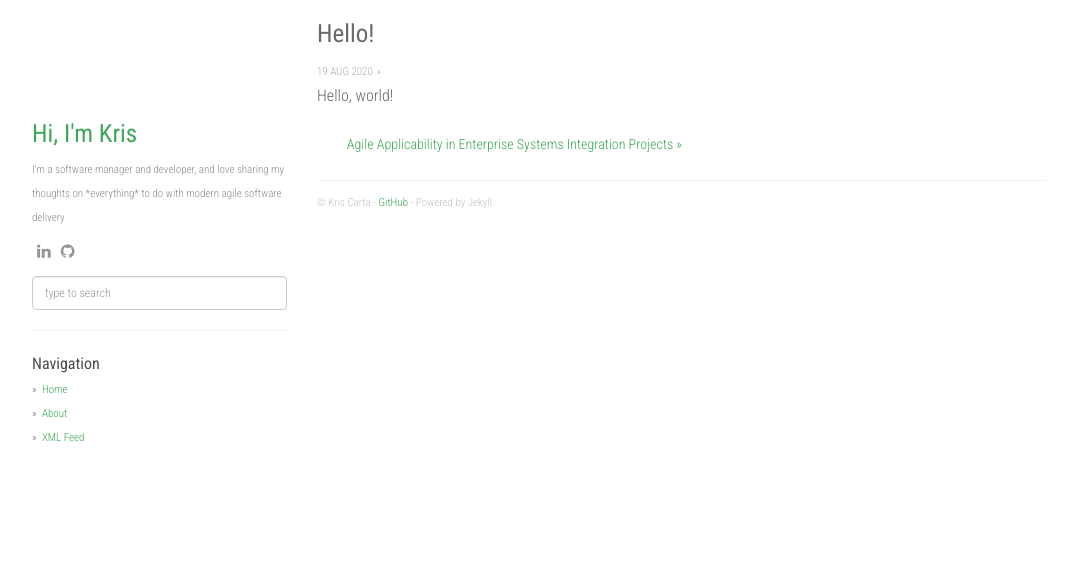
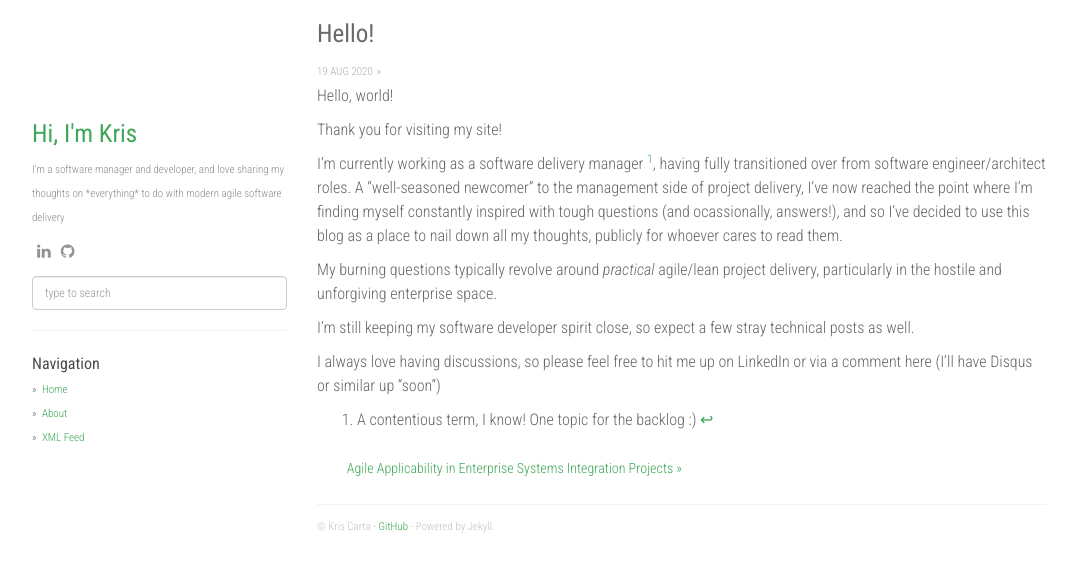
Before and after one commit to kcarta/kcarta.github.io-temp, a Jekyll site: the page built from _posts/2020-08-19-hello.md, in a window 1280 px wide. Shown: the top 572 px of the page, without its empty margins (53-1131 px from the left). Built offline with Jekyll 4.4.1, drawn with Linux system fonts in a browser that asks for light colours; nearby versions of some CDN libraries; comment, search, counter and statistics services are not loaded.

Commit message:
Add hello and agile practices posts

```diff
--- a/_posts/2020-08-19-hello.md
+++ b/_posts/2020-08-19-hello.md
@@ -6,3 +6,15 @@
 ---
 
 Hello, world!
+
+Thank you for visiting my site!
+
+I'm currently working as a software delivery manager [^1], having fully transitioned over from software engineer/architect roles. A "well-seasoned newcomer" to the management side of project delivery, I've now reached the point where I'm finding myself constantly inspired with tough questions (and ocassionally, answers!), and so I've decided to use this blog as a place to nail down all my thoughts, publicly for whoever cares to read them.
+
+My burning questions typically revolve around *practical* agile/lean project delivery, particularly in the hostile and unforgiving enterprise space.
+
+I'm still keeping my software developer spirit close, so expect a few stray technical posts as well.
+
+I always love having discussions, so please feel free to hit me up on LinkedIn or via a comment here (I'll have Disqus or similar up "soon")
+
+[^1]: A contentious term, I know! One topic for the backlog :)
```
Also changed, not shown: _posts/2020-08-23-agile-applicability-esi-projects.md (renamed from _posts/2020-08-23-agile-practices-large-si-projects.md, +1 -3 lines), _posts/2020-08-25-agile-practices-esi-projects.md (added, +52 -0 lines).
